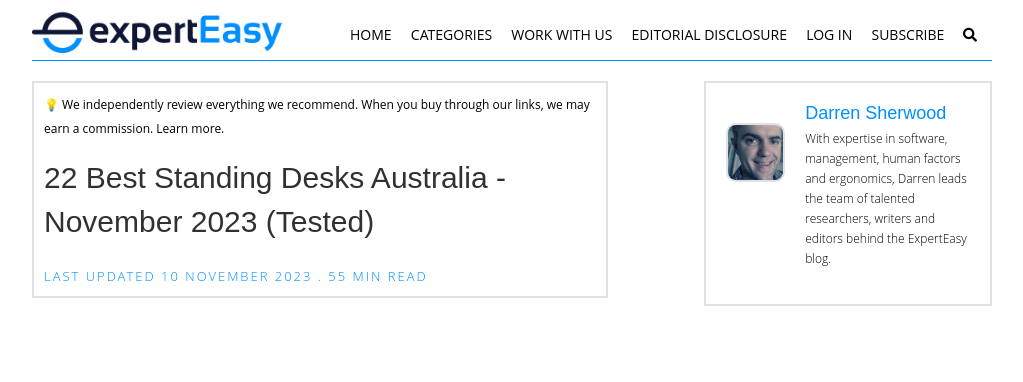
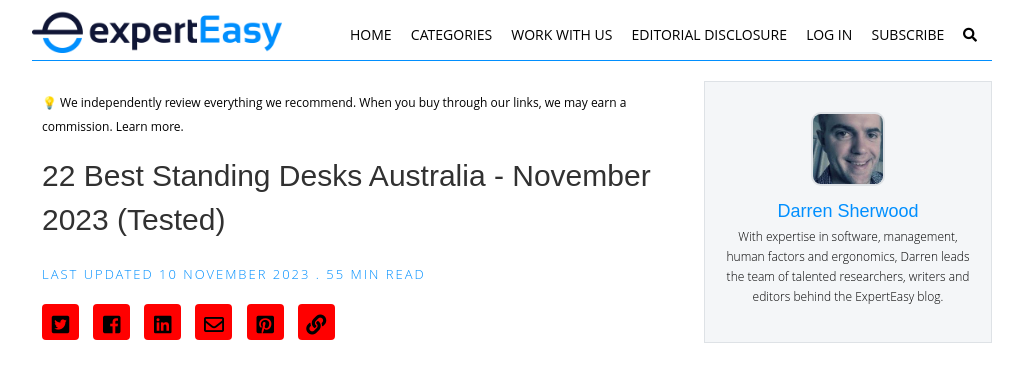
Before and after one commit to almumeetu/expertEasy-darren-Sherwood, a plain HTML site: page index.html in a window 1280 px wide. Shown: the whole page, without its empty margins (128-1151 px from the left). Drawn offline with Linux system fonts and the light colour scheme.

Commit message:
working on style.css

```diff
--- a/css/default.css
+++ b/css/default.css
@@ -57,8 +57,8 @@
 .w-40{
 	width: 40%;
 }
-.w-40{
-	width: 40%;
+.w-45{
+	width: 45%;
 }
 .w-50{
 	width: 50%;
@@ -66,14 +66,14 @@
 .w-60{
 	width: 60%;
 }
-.w-60{
-	width: 60%;
+.w-65{
+	width: 65%;
 }
 .w-70{
 	width: 70%;
 }
-.w-70{
-	width: 70%;
+.w-75{
+	width: 75%;
 }
 .w-80{
 	width: 80%;
--- a/css/style.css
+++ b/css/style.css
@@ -70,8 +70,9 @@
 	border-radius: 10px;
 	border: 2px solid #DEE2E6;
 }
-.admin-author{
+.admin-author {
 	padding: 10px;
+	padding-top: 0px !important;
 }
 .admin-author p {
 	font-size: 12px;
@@ -95,10 +96,45 @@
 	font-weight: 300;
 }
 .blog-left.w-30.f-right {
-	border: 2px solid #DEE2E6;
+	border: 1px solid #DEE2E6;
+	padding: 10px;
+	background: #F4F6F8;
+}
+
+.blog-right {
 	padding: 10px;
 }
-.blog-right.w-60.f-left {
-	border: 2px solid #DEE2E6;
-	padding: 10px;
+
+
+
+
+/* Social CSS Start Here */
+.social-icon{
+margin-top: 20px;
 }
+.social-icon ul li{
+	display: inline;
+	margin-left: 10px;
+
+}
+.social-icon ul li:first-child{
+	margin-left: 0;
+}
+.social-icon ul li a {
+	text-decoration: none;
+	list-style: none;
+	font-size: 20px;
+	color: #000000;
+	transition: .3s;
+	/* padding: 10px; */
+	background: red;
+	height: 36px;
+	width: 37px;
+	display: inline-block;
+	text-align: center;
+	padding-top: 7px;
+	border-radius: 4px;
+}
+.social-icon ul li a i{
+
+}
--- a/index.html
+++ b/index.html
@@ -53,34 +53,80 @@
     </header>
     <!--Header Area End Here -->
 
+    <!--Blog Area Start Here -->
+
     <Section class="blog mt-20">
         <div class="container">
             <div class="blog-content w-100 ">
+
+                <!--Side Bar Widget Area Start Here -->
                 <div class="blog-left w-30 f-right">
-                    <div class="admin-content">
-                        <div class="admin-img f-left w-30 mt-20">
-                            <img class="w-100" src="./img/admin/darren-2.jpg">
+                    <div class="admin-content text-center">
+                        <div class="admin-img mt-10">
+                            <img class="w-30" src="./img/admin/darren-2.jpg">
                         </div>
-                        <div class="admin-author f-right w-70">
+                        <div class="admin-author">
                             <div class="admin-name">
                                 <h3>Darren Sherwood</h3>
                             </div>
-                            <p>With expertise in software, management, human factors and ergonomics, Darren leads the team of talented researchers, writers and editors behind the ExpertEasy blog.</p>
+                            <p>With expertise in software, management, human factors and ergonomics, Darren leads the
+                                team of talented researchers, writers and editors behind the ExpertEasy blog.</p>
                         </div>
                     </div>
                 </div>
-                <div class="blog-right w-60 f-left">
+                <!--Side Bar Widget Area Start Here -->
+
+                <!--Main Blog Area Start Here -->
+                <div class="blog-right w-70 f-left">
                     <p>
                         💡 We independently review everything we recommend. When you buy through our links, we may earn
                         a
                         commission. Learn more.</p>
-                        <h2 class="mb-20">22 Best Standing Desks Australia - November 2023 (Tested)</h2>
-                        <span>LAST UPDATED 10 NOVEMBER 2023 . 55 MIN READ</span>
+                    <h2 class="mb-20">22 Best Standing Desks Australia - November 2023 (Tested)</h2>
+                    <span>LAST UPDATED 10 NOVEMBER 2023 . 55 MIN READ</span>
 
+                    <div class="social-icon">
+                        <ul>
+                            <li class="twitter">
+                                <a href="#">
+                                    <i class="fab fa-twitter-square"></i>
+                                </a>
+                            </li>
+                            <li class="facebook">
+                                <a href="#">
+                                    <i class="fab fa-facebook-square"></i>
+                                </a>
+                            </li>
+                            <li class="linkedin">
+                                <a href="#">
+                                    <i class="fab fa-linkedin"></i>
+                                </a>
+                            </li>
+                            <li class="envelope">
+                                <a href="#">
+                                    <i class="far fa-envelope"></i>
+                                </a>
+                            </li>
+                            <li class="pinterest">
+                                <a href="#">
+                                    <i class="fab fa-pinterest-square"></i>
+                                </a>
+                            </li>
+                            <li class="link">
+                                <a href="#">
+                                    <i class="fas fa-link"></i>
+                                </a>
+                            </li>
+
+                        </ul>
+                    </div>
                 </div>
+                <!--Main Blog Area Start Here -->
             </div>
         </div>
     </Section>
+
+    <!--Blog Area End Here -->
 
 
 
```
